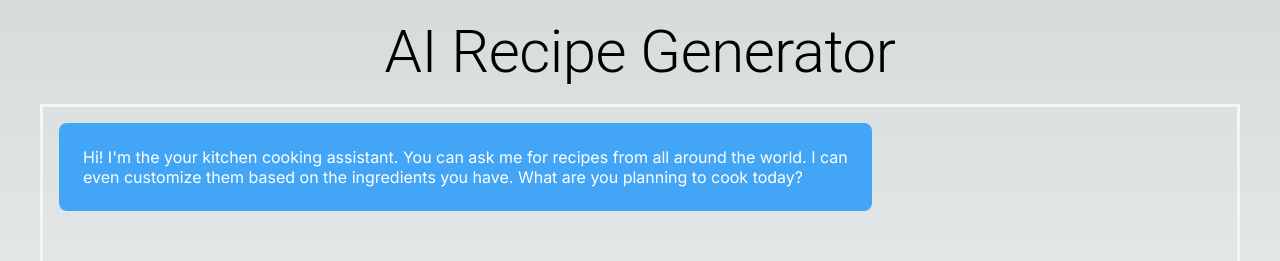
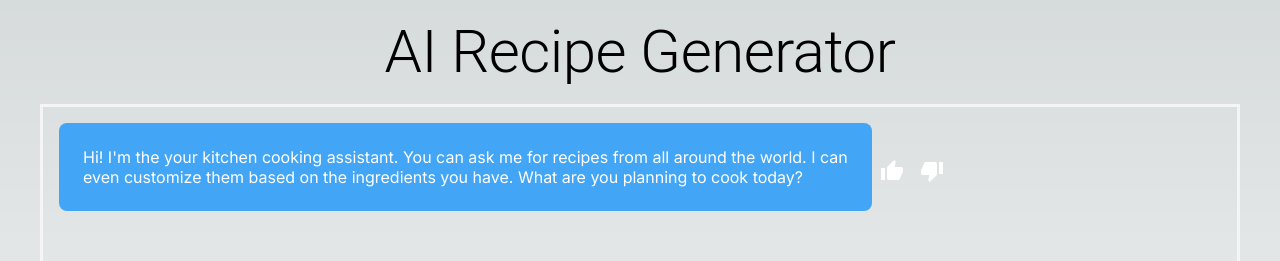
Before and after one commit to HarenAkula/AI-Chat-Bot, a Next.js app: page / in a window 1280 px wide. Shown: the top 261 px of the page. Built offline with nearby package versions, Linux system fonts and the light colour scheme.

Commit message:
Added Feedback mechanism for each response

```diff
--- a/app/api/chat/route.js
+++ b/app/api/chat/route.js
@@ -1,5 +1,7 @@
 import {NextResponse} from 'next/server' // Import NextResponse from Next.js for handling responses
 import OpenAI from 'openai' // Import OpenAI library for interacting with the OpenAI API
+import fs from 'fs';
+import path from 'path';
 
 // System prompt for the AI, providing guidelines on how to respond to users
 const systemPrompt = `You are a Recipe Generator.
@@ -41,3 +43,25 @@ export async function POST(req) {
 
   return new NextResponse(stream) // Return the stream as the response
 }
+
+export async function feedback(req) {
+  const feedbackData = await req.json();
+
+  const filePath = path.resolve('./feedback.json'); // Define the file path
+
+  // Read the existing feedback
+  let existingFeedback = [];
+  if (fs.existsSync(filePath)) {
+    const fileData = fs.readFileSync(filePath);
+    existingFeedback = JSON.parse(fileData);
+  }
+
+  existingFeedback.push(feedbackData); // Add the new feedback to the array
+
+  // Write the updated feedback array back to the file
+  fs.writeFileSync(filePath, JSON.stringify(existingFeedback, null, 2));
+
+  console.log('Feedback logged:', feedbackData); // Log the new feedback
+
+  return NextResponse.json({ message: 'Feedback received and logged' });
+}
--- a/app/page.js
+++ b/app/page.js
@@ -1,6 +1,8 @@
 'use client'
 
-import { Box, Button, Stack, TextField, Typography } from '@mui/material'
+import { Box, Button, Stack, TextField, Typography, IconButton } from '@mui/material'
+import ThumbUpIcon from '@mui/icons-material/ThumbUp';
+import ThumbDownIcon from '@mui/icons-material/ThumbDown';
 import { useState } from 'react'
 import { ThemeProvider, createTheme } from '@mui/material/styles';
 const darkTheme = createTheme({
@@ -13,7 +15,8 @@ export default function Home() {
     {
       role: 'assistant',
       content: "Hi! I'm the your kitchen cooking assistant. You can ask me for recipes from all around the world. I can even customize them based on the ingredients you have. What are you planning to cook today?",
-    },
+      feedback: null,
+      },
   ])
   const [message, setMessage] = useState('')
   const [isLoading, setIsLoading] = useState(false)
@@ -67,6 +70,25 @@ export default function Home() {
    }
    setIsLoading(false)
  }
+ const handleFeedback = async (index, feedback) => {
+  setMessages((messages) => {
+    const newMessages = [...messages];
+    newMessages[index].feedback = feedback;
+    return newMessages;
+  });
+
+  try {
+    await fetch('/api/feedback', {
+      method: 'POST',
+      headers: {
+        'Content-Type': 'application/json',
+      },
+      body: JSON.stringify({ index, feedback }),
+    });
+  } catch (error) {
+    console.error('Error submitting feedback:', error);
+  }
+}
 
   const handleKeyPress = (event) => {
      if (event.key === 'Enter' && !event.shiftKey) {
@@ -131,6 +153,16 @@ export default function Home() {
             >
               {message.content}
             </Box>
+            {message.role === 'assistant' && (
+                  <Box display="flex" flexDirection="row" mt={1}>
+                    <IconButton onClick={() => handleFeedback(index, 'like')}>
+                      <ThumbUpIcon color={message.feedback === 'like' ? 'primary' : 'inherit'} />
+                    </IconButton>
+                    <IconButton onClick={() => handleFeedback(index, 'dislike')}>
+                      <ThumbDownIcon color={message.feedback === 'dislike' ? 'error' : 'inherit'} />
+                    </IconButton>
+                  </Box>
+                )}
           </Box>
         ))}
       </Stack>
--- a/package.json
+++ b/package.json
@@ -11,7 +11,8 @@
   "dependencies": {
     "@emotion/react": "^11.13.0",
     "@emotion/styled": "^11.13.0",
-    "@mui/material": "^5.16.6",
+    "@mui/icons-material": "^5.16.7",
+    "@mui/material": "^5.16.7",
     "next": "^14.2.5",
     "openai": "^4.55.3",
     "react": "^18",
```
Also changed, not shown: 1 other file (tests, documents, lock files or other folders).
